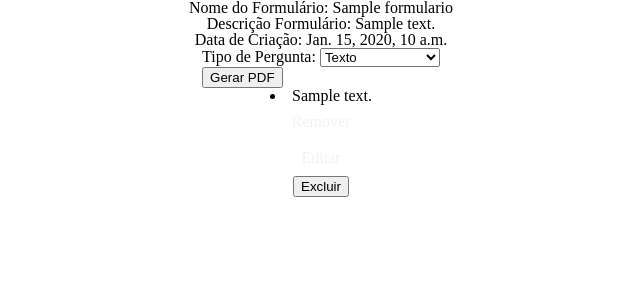
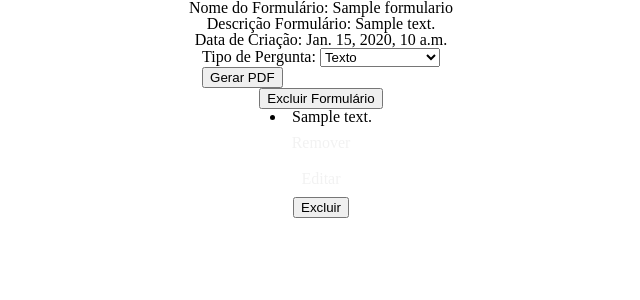
Before and after one commit to arturmartinho/sprint-session-dp2024-1, a Django app: page /formulario/1/ in a window 1280 px wide. Shown: the part 40-340 px from the top of the page, without its empty margins (319-959 px from the left). Run offline with Django 4.2, Linux system fonts and the light colour scheme; a user stored in the database is signed in; tables that the repository leaves empty hold one stand-in row (values such as "Sample post").

Commit message:
excluir formulario

```diff
--- a/notes/templates/detalhes_formulario.html
+++ b/notes/templates/detalhes_formulario.html
@@ -16,19 +16,17 @@
     <p><strong>Descrição Formulário:</strong> {{ formulario.descricao }}</p>
     <p><strong>Data de Criação:</strong> {{ formulario.data_criacao }}</p>
 
-    <!-- Move o form para fora da tag select -->
+    <!-- Formulário para gerar PDF -->
     <form action="{% url 'formulario_pdf' formulario.id %}" method="post">
         {% csrf_token %}
 
         <label for="tipo">Tipo de Pergunta:</label>
-        <!-- Remove a tag select -->
         <select name="tipo" required>
             <option value="TXT">Texto</option>
             <option value="INT">Intervalo</option>
             <option value="MUL">Múltipla Escolha</option>
         </select><br>
 
-        <!-- Adicione o botão de submit dentro do form -->
         <button type="submit">Gerar PDF</button>
     </form>
 
@@ -36,6 +34,12 @@
         <label for="opcao">Opções (se for múltipla escolha):</label><br>
         <input type="text" name="opcao"><br>
     </div>
+
+    <!-- Formulário para excluir o formulário -->
+    <form action="{% url 'excluir_formulario' formulario.id %}" method="post">
+        {% csrf_token %}
+        <button type="submit">Excluir Formulário</button>
+    </form>
 
     {% for perg in perguntas %}
         <li>{{ perg.texto }}</li>
@@ -50,6 +54,5 @@
             <button type="submit">Excluir</button>
         </form>
     {% endfor %}
-
 </body>
 </html>
--- a/notes/urls.py
+++ b/notes/urls.py
@@ -13,6 +13,7 @@ urlpatterns = [
     path('remover_pergunta/<int:formulario_id>/<int:pergunta_id>/',views.remover_pergunta, name='remover_pergunta'),
     path('editar_pergunta/<int:pergunta_id>/', views.editar_pergunta, name='editar_pergunta'),
     path('meus_formularios/', views.meus_formularios, name='meus_formularios'),
-    path('excluir_pergunta/<int:pergunta_id>/<int:formulario_id>/', views.excluir_pergunta, name='excluir_pergunta')
+    path('excluir_pergunta/<int:pergunta_id>/<int:formulario_id>/', views.excluir_pergunta, name='excluir_pergunta'),
+    path('excluir_formulario/<int:formulario_id>/', views.excluir_formulario, name='excluir_formulario'),
 
 ]
--- a/notes/views.py
+++ b/notes/views.py
@@ -237,3 +237,12 @@ def editar_pergunta(request, pergunta_id):
         objeto.save()
         return redirect("editar_pergunta", pergunta_id=pergunta_id)
     return render(request, "editar_pergunta.html", {"pergunta": objeto})
+
+
+@login_required
+def excluir_formulario(request, formulario_id):
+    formulario = Formulario.objects.get(id=formulario_id)
+    if request.method == 'POST':
+        formulario.delete()
+        return redirect('meus_formularios')
+    return render(request, 'excluir_formulario.html', {'formulario': formulario})
```
Also changed, not shown: notes/templates/excluir_formulario.html (added, +17 -0 lines). Lines whose indentation alone changed are shown as unchanged.
